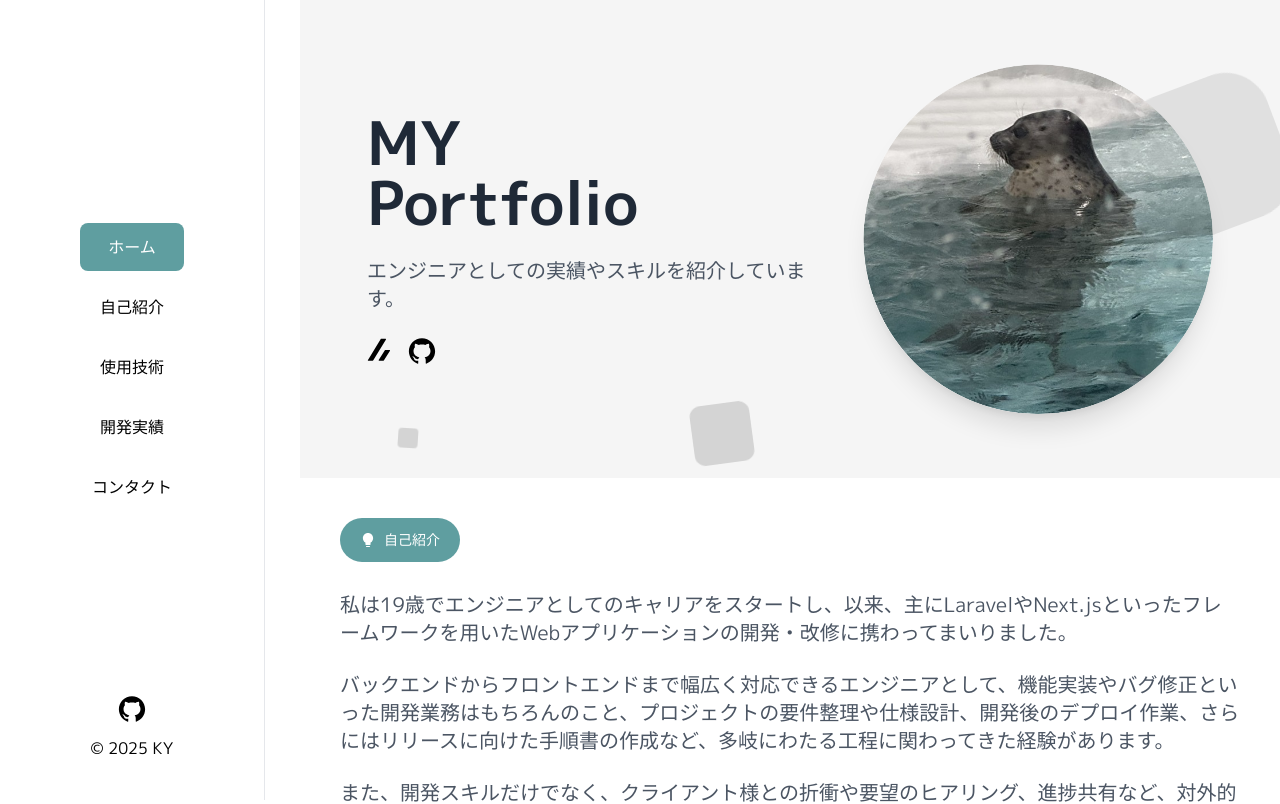
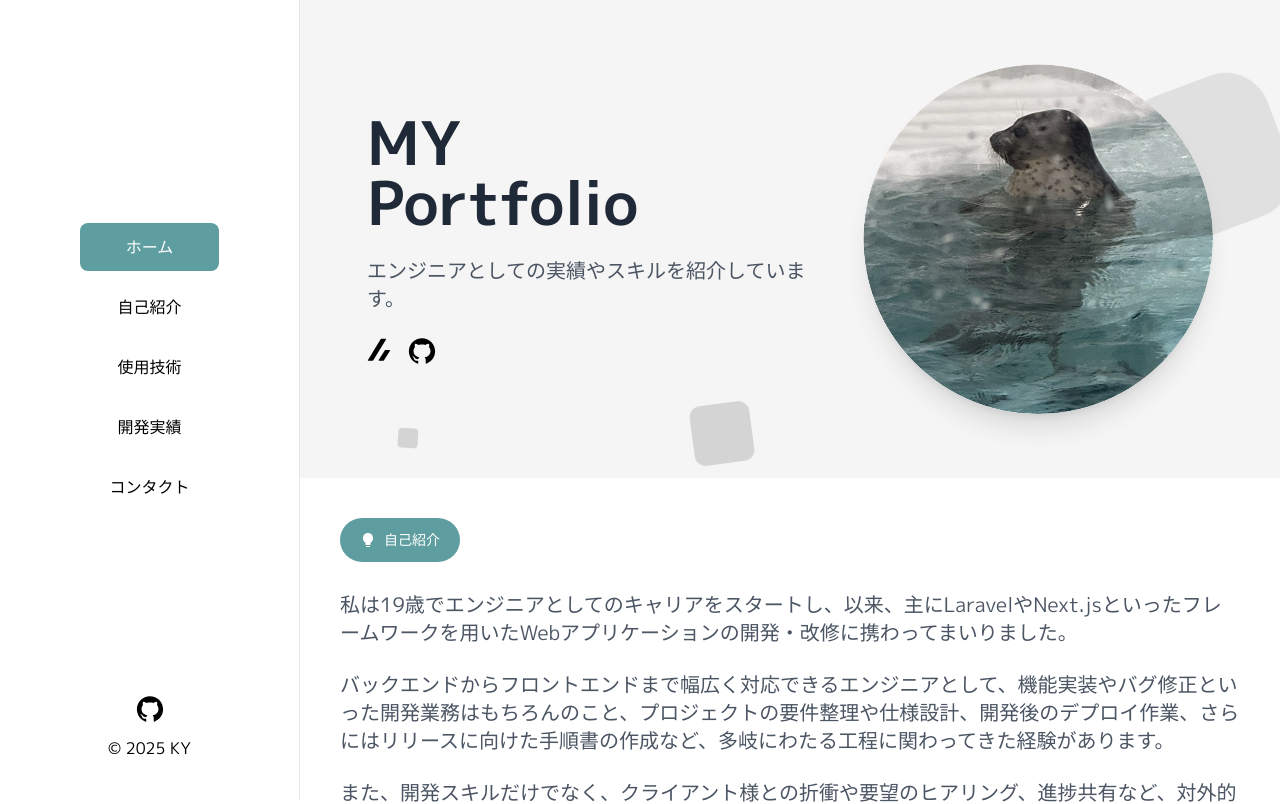
Before and after one commit to ka-3007/Portfolio, a Next.js app: page / in a window 1280 px wide. Shown: the top 804 px of the page. Built offline with nearby package versions, Linux system fonts and the light colour scheme.

Commit message:
🎨 横幅修正

```diff
--- a/src/app/components/SideMenu.tsx
+++ b/src/app/components/SideMenu.tsx
@@ -101,7 +101,9 @@
                 <AiFillGithub />
               </a>
             </div>
-            <p className="max-lg:hidden">© 2025 KY</p>
+            <p className="max-lg:hidden" style={{ minWidth: '200px' }}>
+              © 2025 KY
+            </p>
           </div>
         </div>
       </section>
```
